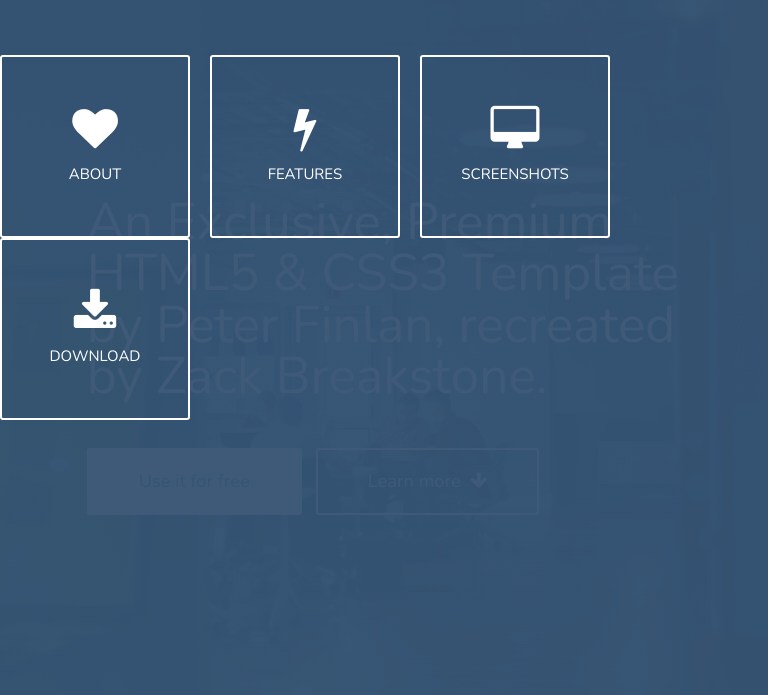
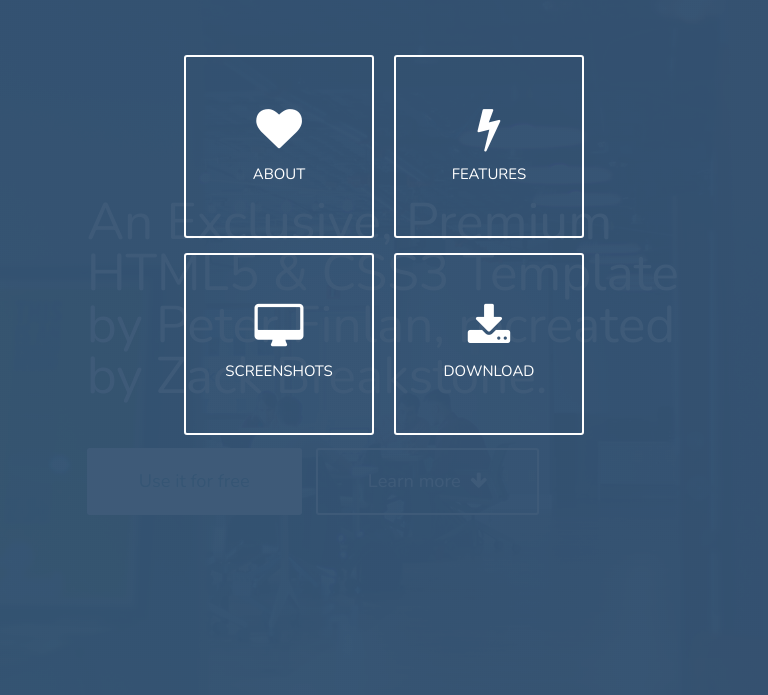
Before and after one commit to zbreakstone/boxify, a plain HTML site: page index.html in a window 768 px wide. Both pictures are taken after a click on the link 698 px from the left and 72 px from the top of the page. Shown: the part 105-800 px from the top of the page. Drawn offline with nearby package versions, Linux system fonts and the light colour scheme.

Commit message:
Fix main nav on tablet

```diff
--- a/css/style.css
+++ b/css/style.css
@@ -77,6 +77,10 @@ i {
 			display: inline-block;
 			list-style: none;
 		}
+			.overlay ul div {
+				display: inline-block;
+				margin: 0 15px 0 0;
+			}
 			.overlay ul li {
 				display: block;
 				float: left;
@@ -646,6 +650,10 @@ Begin Media Queries
 	.half {
 		width: 100%;
 	}
+	.overlay ul div {
+		display: block;
+		margin: 0 0 15px 0;
+	}
 	.feature-icon, .feature-description {
 		display: inline-block;
 		float: none;
--- a/index.html
+++ b/index.html
@@ -257,10 +257,14 @@
 		<div class="overlay menu-overlay">
 			<nav>
 				<ul>
-					<li><a href="#about"><i class="fa fa-heart"></i>About</a></li>
-					<li><a href="#features"><i class="fa fa-flash"></i>Features</a></li>
-					<li><a href="#screenshots"><i class="fa fa-desktop"></i>Screenshots</a></li>
-					<li><a href="#download"><i class="fa fa-download"></i>Download</a></li>
+					<div class="clearfix">
+						<li><a href="#about"><i class="fa fa-heart"></i>About</a></li>
+						<li><a href="#features"><i class="fa fa-flash"></i>Features</a></li>
+					</div>
+					<div class="clearfix">
+						<li><a href="#screenshots"><i class="fa fa-desktop"></i>Screenshots</a></li>
+						<li><a href="#download"><i class="fa fa-download"></i>Download</a></li>
+					</div>
 				</ul>
 			</nav>
 		</div>
```
